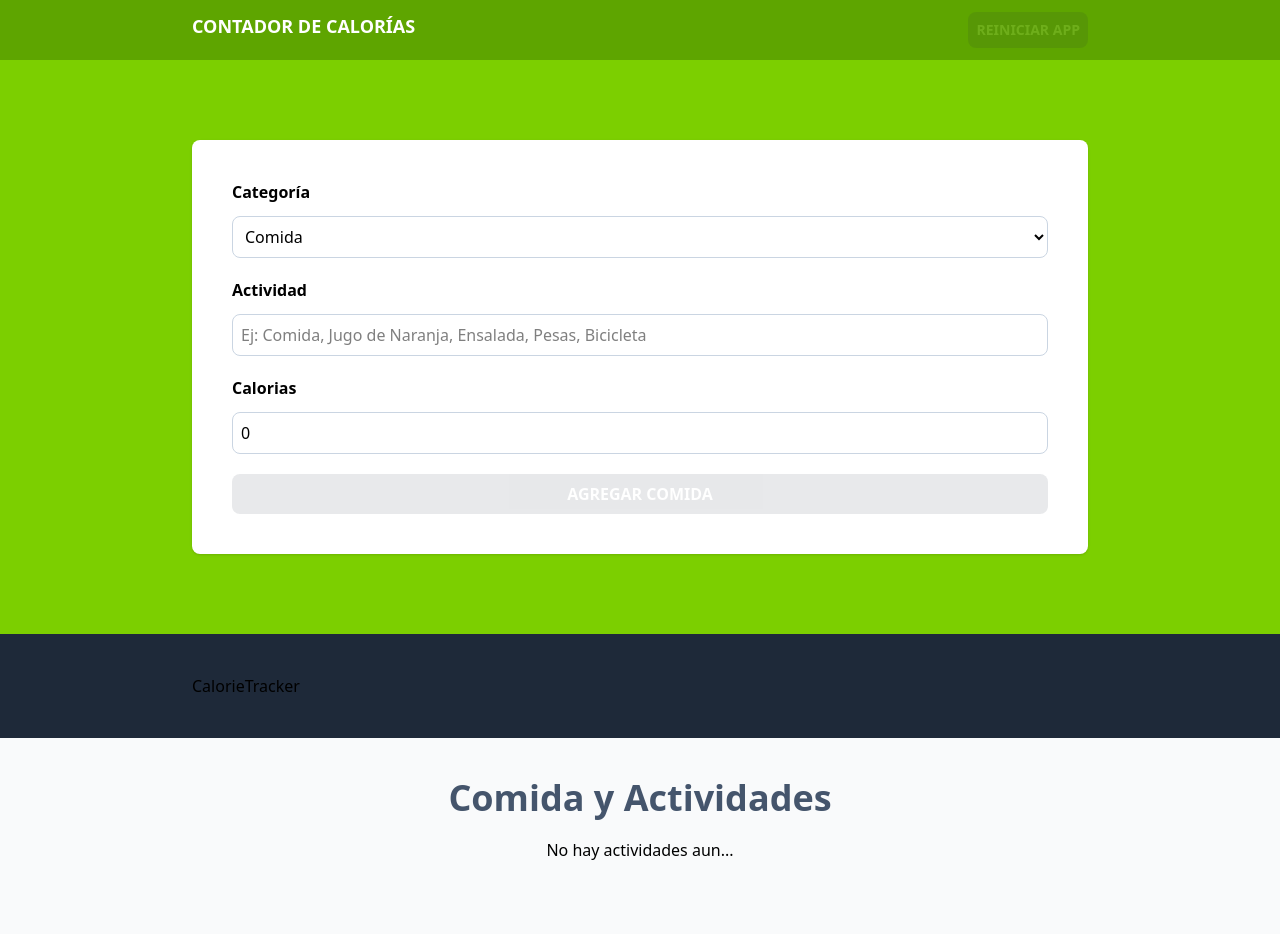
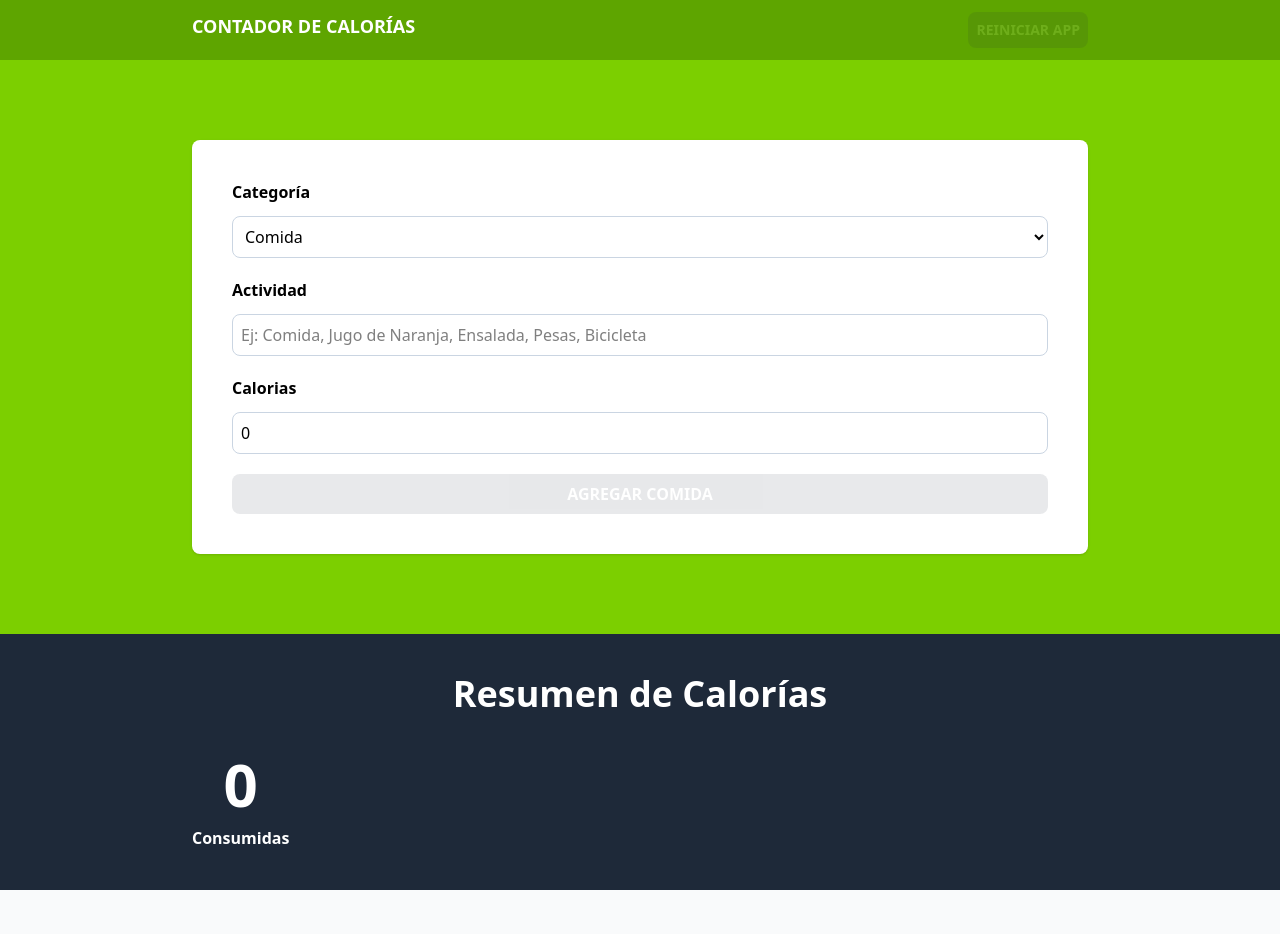
Before and after one commit to Fr3ak-Dev/cal_control, a React (Vite) app: page / in a window 1280 px wide. Shown: the top 934 px of the page. Built offline with nearby package versions, Linux system fonts and the light colour scheme.

Commit message:
Refactor CalorieTracker to calculate and display total calories consumed

```diff
--- a/src/components/CalorieTracker.tsx
+++ b/src/components/CalorieTracker.tsx
@@ -1,11 +1,25 @@
+import { useMemo } from "react"
 import type { Activity } from "../types"
 
 type CalorieTrackerProps = {
-  activities: Activity[]
+    activities: Activity[]
 }
 
 export default function CalorieTracker({ activities }: CalorieTrackerProps) {
-  return (
-    <div>CalorieTracker</div>
-  )
+
+    const caloriesConsumed = useMemo(() => activities.reduce(
+        (total, activity) => activity.category === 1 ? total + activity.calories : total, 0), [activities]
+    )
+
+    return (
+        <>
+            <h2 className="text-4xl font-bold text-white text-center">Resumen de Calorías</h2>
+            <div className="flex flex-col items-center md:flex-row justify-between gap-5 mt-10">
+                <p className="text-white font-bold rounded-full grid grid-cols-1 gap-3 text-center">
+                    <span className="font-black text-6xl text-orange">{caloriesConsumed}</span>
+                    Consumidas
+                </p>
+            </div>
+        </>
+    )
 }
```
